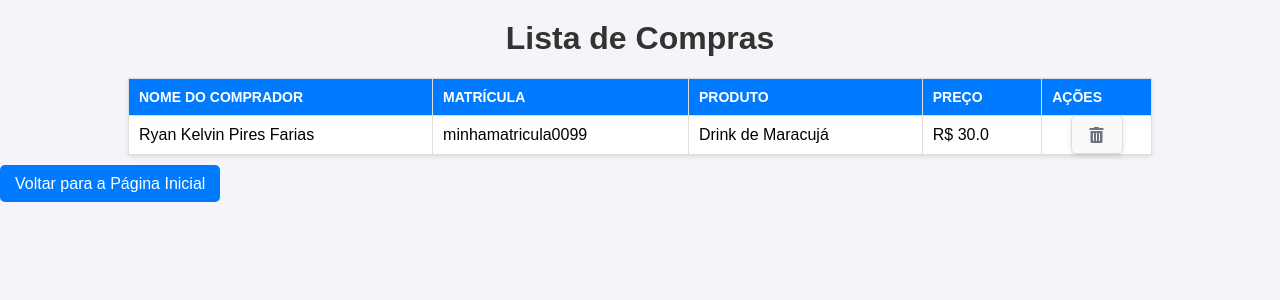
After one commit to RyanKelvin727/Projeto-Drinks, a Flask app: page /clientes in a window 1280 px wide. The commit adds this page. Shown: the top 300 px of the page. Run offline with Flask 3, Linux system fonts and the light colour scheme.

Commit message:
Site melhorado

```diff
--- a/main.py
+++ b/main.py
@@ -16,6 +16,14 @@ class Produto(db.Model):
     preco_desconto = db.Column(db.Float, nullable=True)
     image_url = db.Column(db.String(200), nullable=False)
 
+# Modelo Compra
+class Compra(db.Model):
+    id = db.Column(db.Integer, primary_key=True)
+    nome_comprador = db.Column(db.String(100), nullable=False)
+    matricula = db.Column(db.String(20), nullable=False)
+    produto_id = db.Column(db.Integer, db.ForeignKey('produto.id'), nullable=False)
+    produto = db.relationship('Produto', backref=db.backref('compras', lazy=True))
+
 # Rota inicial - listar produtos
 @app.route('/')
 def index():
@@ -27,13 +35,44 @@ def item(id):
     produto = Produto.query.get_or_404(id)
     return render_template('item.html', produto=produto)
 
+# Rota para realizar a compra
+@app.route('/comprar/<int:produto_id>', methods=['GET', 'POST'])
+def comprar(produto_id):
+    produto = Produto.query.get_or_404(produto_id)
+
+    if request.method == 'POST':
+        nome_comprador = request.form['nome']
+        matricula = request.form['matricula']
+
+        # Salva os dados da compra no banco
+        nova_compra = Compra(nome_comprador=nome_comprador, matricula=matricula, produto_id=produto.id)
+        db.session.add(nova_compra)
+        db.session.commit()
+
+        return redirect(url_for('index'))
+
+    return render_template('comprar.html', produto=produto)
+
+# Rota para ver a lista de clientes
+@app.route('/clientes')
+def listar_compras():
+    compras = Compra.query.all()
+    return render_template('clientes.html', compras=compras)
+
+# Rota para excluir um cliente
+@app.route('/excluir_compra/<int:id>', methods=['POST'])
+def excluir_compra(id):
+    compra = Compra.query.get_or_404(id)
+    db.session.delete(compra)
+    db.session.commit()
+    return redirect(url_for('listar_compras'))
+
 
 # Rota para criar, editar ou excluir produtos
 @app.route('/crud', methods=['GET', 'POST'])
 @app.route('/crud/<int:id>', methods=['GET', 'POST'])
 def crud(id=None):
     produto = Produto.query.get(id) if id else None
-
 
     if request.method == 'POST':
         nome = request.form['nome']
@@ -44,7 +83,6 @@ def crud(id=None):
         tamanho = float(request.form['tamanho'])
 
         if produto:
-            # Se o produto existir, edita
             produto.nome = nome
             produto.descricao = descricao
             produto.preco = preco
@@ -52,22 +90,13 @@ def crud(id=None):
             produto.image_url = image_url
             produto.tamanho = tamanho
         else:
-            # Se não existir produto, cria um novo
             novo_produto = Produto(nome=nome, descricao=descricao, preco=preco, preco_desconto=preco_desconto, image_url=image_url, tamanho=tamanho)
             db.session.add(novo_produto)
 
         db.session.commit()
-        return redirect(url_for('index'))  # Redireciona para a página inicial após salvar ou editar o produto
+        return redirect(url_for('index'))
 
-    return render_template('crud.html', produto=produto)  # Passa o produto (se houver) para o template
-
-
-
-    # # Se for GET, mostra o formulário de CRUD
-    # produto_id = request.args.get('id')
-    # produto = Produto.query.get(produto_id) if produto_id else None
-    # return render_template('crud.html', produto=produto)
-
+    return render_template('crud.html', produto=produto)
 
 # Rota para excluir um produto
 @app.route('/delete/<int:id>', methods=['POST'])
--- /dev/null
+++ b/static/compra-e-tabela.css
@@ -0,0 +1,209 @@
+/* Estilo geral */
+body {
+    font-family: Arial, sans-serif;
+    background-color: #f4f4f9;
+    margin: 0;
+    padding: 0;
+}
+
+h1 {
+    text-align: center;
+    margin-top: 20px;
+    color: #333;
+}
+
+a {
+    text-decoration: none;
+    color: #fff;
+    background-color: #007bff;
+    padding: 10px 15px;
+    border-radius: 5px;
+    transition: background-color 0.3s ease;
+}
+
+a:hover {
+    background-color: #0056b3;
+}
+
+/* Formulário de compra */
+form {
+    max-width: 400px;
+    margin: 20px auto;
+    padding: 20px;
+    background-color: #fff;
+    border: 1px solid #ddd;
+    border-radius: 5px;
+    box-shadow: 0 2px 5px rgba(0, 0, 0, 0.1);
+}
+
+form label {
+    display: block;
+    font-weight: bold;
+    margin-bottom: 5px;
+    color: #555;
+}
+
+form input[type="text"] {
+    width: 100%;
+    padding: 10px;
+    margin-bottom: 15px;
+    border: 1px solid #ddd;
+    border-radius: 5px;
+    box-sizing: border-box;
+}
+
+form button {
+    width: 100%;
+    background-color: #28a745;
+    color: #fff;
+    padding: 10px;
+    border: none;
+    border-radius: 5px;
+    font-size: 16px;
+    cursor: pointer;
+    transition: background-color 0.3s ease;
+}
+
+form button:hover {
+    background-color: #218838;
+}
+
+/* Estilo geral da tabela */
+table {
+    width: 80%;
+    margin: 20px auto;
+    border-collapse: collapse;
+    background-color: #fff;
+    box-shadow: 0 2px 5px rgba(0, 0, 0, 0.1);
+}
+
+/* Cabeçalho da tabela */
+table th, table td {
+    border: 1px solid #ddd;
+    padding: 10px;
+    text-align: left;
+}
+
+table th {
+    background-color: #007bff;
+    color: #fff;
+    text-transform: uppercase;
+    font-size: 14px;
+}
+
+/* Linha alternada */
+table tr:nth-child(even) {
+    background-color: #f2f2f2;
+}
+
+table tr:hover {
+    background-color: #e9ecef;
+}
+
+/* Estilo das células de "Ações" */
+table td:last-child {
+    text-align: center; /* Centraliza a célula de ações */
+    padding: 0; /* Remove o padding extra */
+}
+
+/* Estilo do botão de lixeira */
+.delete-btn {
+    background: none;
+    border: none;
+    color: #6c757d; /* Cor cinza para a lixeira */
+    cursor: pointer;
+    padding: 5px;
+    font-size: 16px; /* Diminui o tamanho do ícone */
+    transition: transform 0.2s ease, color 0.3s ease, background-color 0.3s ease;
+    border-radius: 4px;
+    display: inline-block;
+    vertical-align: middle;
+    width: 30px; /* Ajusta a largura do botão */
+    height: 30px; /* Ajusta a altura do botão */
+    text-align: center; /* Garante que o conteúdo fique centralizado */
+    line-height: 1; /* Ajusta o alinhamento vertical do ícone */
+}
+
+/* Efeito ao passar o mouse sobre o ícone */
+.delete-btn:hover {
+    color: #fff;
+    background-color: #dc3545; /* Cor vermelha ao passar o mouse */
+    transform: scale(1.1); /* Aumenta o ícone */
+}
+
+/* Foco no botão */
+.delete-btn:focus {
+    outline: none;
+}
+
+/* Efeito de animação de lixeira */
+.delete-btn i {
+    transition: color 0.3s ease, transform 0.3s ease;
+}
+
+.delete-btn:hover i {
+    transform: rotate(15deg); /* Efeito de rotação suave */
+}
+/* Estilo do formulário */
+form {
+    width: 300px; /* Define a largura do formulário */
+    margin: 20px auto; /* Centraliza o formulário */
+    padding: 10px;
+    background-color: #f8f9fa; /* Cor de fundo clara */
+    border-radius: 5px;
+    box-shadow: 0 2px 5px rgba(0, 0, 0, 0.1);
+}
+
+/* Estilo dos campos de entrada */
+form input[type="text"], form input[type="number"] {
+    width: 100%; /* Preenche a largura total do formulário */
+    padding: 8px; /* Reduz o padding para deixar mais compacto */
+    font-size: 14px; /* Reduz o tamanho da fonte */
+    border: 1px solid #ccc; /* Bordas leves */
+    border-radius: 4px; /* Bordas arredondadas */
+    margin-bottom: 10px; /* Espaço entre os campos */
+    box-sizing: border-box; /* Ajusta a caixa de modelo */
+}
+
+/* Estilo do botão de envio */
+form button {
+    width: 100%; /* Largura total */
+    padding: 8px; /* Padding mais leve */
+    background-color: #007bff; /* Cor do botão */
+    color: #fff; /* Cor do texto */
+    font-size: 14px; /* Reduz o tamanho da fonte */
+    border: none; /* Remove a borda padrão */
+    border-radius: 4px; /* Bordas arredondadas */
+    cursor: pointer; /* Cursor de clique */
+    transition: background-color 0.3s ease; /* Efeito de transição */
+}
+
+/* Efeito ao passar o mouse no botão */
+form button:hover {
+    background-color: #0056b3; /* Cor do botão ao passar o mouse */
+}
+
+/* Ajustes no ícone da lixeira no formulário */
+form .delete-btn {
+    background: none;
+    border: none;
+    color: #6c757d;
+    cursor: pointer;
+    padding: 5px;
+    font-size: 16px; /* Tamanho reduzido para o ícone */
+    transition: transform 0.2s ease, color 0.3s ease, background-color 0.3s ease;
+    border-radius: 4px;
+    display: inline-block;
+    vertical-align: middle;
+    width: 30px; /* Ajusta o tamanho do botão */
+    height: 30px; /* Ajusta o tamanho do botão */
+    text-align: center;
+    line-height: 1;
+}
+
+/* Efeito ao passar o mouse sobre a lixeira */
+form .delete-btn:hover {
+    color: #fff;
+    background-color: #dc3545;
+    transform: scale(1.1);
+}
--- a/static/main.css
+++ b/static/main.css
@@ -81,6 +81,8 @@ body {
     cursor: pointer;
     box-shadow: 0 4px 6px rgba(0, 0, 0, 0.1);
     transition: transform 0.2s ease, box-shadow 0.2s ease;
+    text-transform: uppercase;
+    letter-spacing: 1px;
 }
 
 .button-cardapio a {
@@ -419,6 +421,8 @@ body {
     display: block;
     cursor: pointer;
     transition: all 0.3s ease;
+    text-transform: uppercase;
+    letter-spacing: 1px;
 }
 
 .button-ver:hover {
@@ -446,6 +450,8 @@ body {
     margin: 20px auto;
     cursor: pointer;
     transition: background-color 0.3s ease;
+    text-transform: uppercase;
+    letter-spacing: 1px;
 }
 
 .ver-mais-btn:hover {
--- /dev/null
+++ b/templates/clientes.html
@@ -0,0 +1,44 @@
+<!DOCTYPE html>
+<html lang="en">
+<head>
+    <meta charset="UTF-8">
+    <meta name="viewport" content="width=device-width, initial-scale=1.0">
+    <link rel="stylesheet" href="/static/compra-e-tabela.css">
+    <link rel="stylesheet" href="https://cdnjs.cloudflare.com/ajax/libs/font-awesome/5.15.4/css/all.min.css">
+</head>
+<body>
+    <h1>Lista de Compras</h1>
+    <table>
+        <thead>
+            <tr>
+                <th>Nome do Comprador</th>
+                <th>Matrícula</th>
+                <th>Produto</th>
+                <th>Preço</th>
+                <th>Ações</th>
+            </tr>
+        </thead>
+        <tbody>
+            {% for compra in compras %}
+            <tr>
+                <td>{{ compra.nome_comprador }}</td>
+                <td>{{ compra.matricula }}</td>
+                <td>{{ compra.produto.nome }}</td>
+                <td>R$ {{ compra.produto.preco }}</td>
+                <td>
+                    <!-- Formulário para excluir a compra -->
+                    <form action="{{ url_for('excluir_compra', id=compra.id) }}" method="POST" style="display:inline;">
+                        <button type="submit" class="delete-btn">
+                            <i class="fas fa-trash-alt"></i> <!-- Ícone de lixeira -->
+                        </button>
+                    </form>
+                </td>
+            </tr>
+            {% endfor %}
+        </tbody>
+    </table>
+    <div class="container">
+        <a href="{{ url_for('index') }}">Voltar para a Página Inicial</a>
+    </div>
+</body>
+</html>
--- a/templates/item.html
+++ b/templates/item.html
@@ -46,7 +46,8 @@
                         <input type="text" id="quantidade" value="1" readonly>
                         <button id="botar" class="btn-control">+</button>
                     </div>
-                    <button class="btn-comprar">Comprar</button>
+                    <a href="{{ url_for('comprar', produto_id=produto.id) }}" class="btn btn-primary">Comprar</a>
+
                 </div>
             </div>
         </div>
```
Also changed, not shown: static/main-item.css (+21 -12 lines), templates/comprar.html (added, +21 -0 lines), instance/produtos.db.
